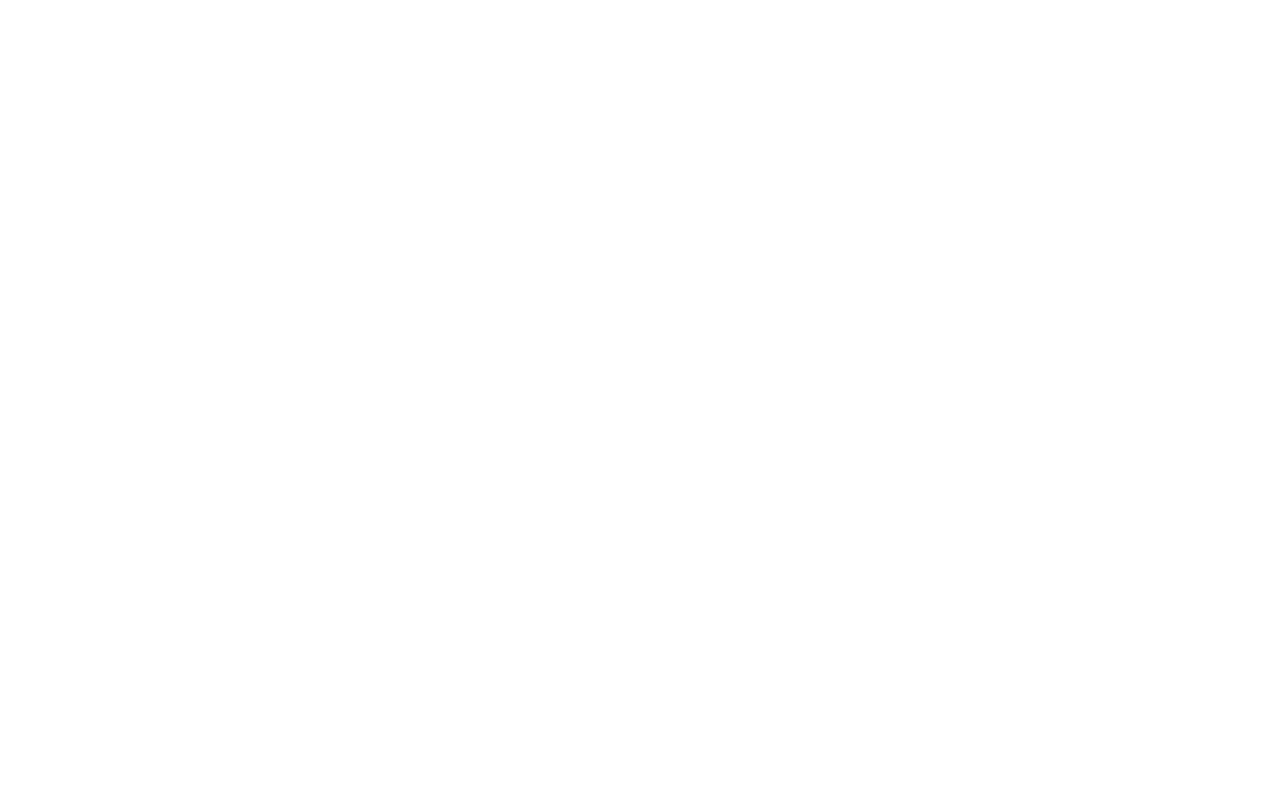
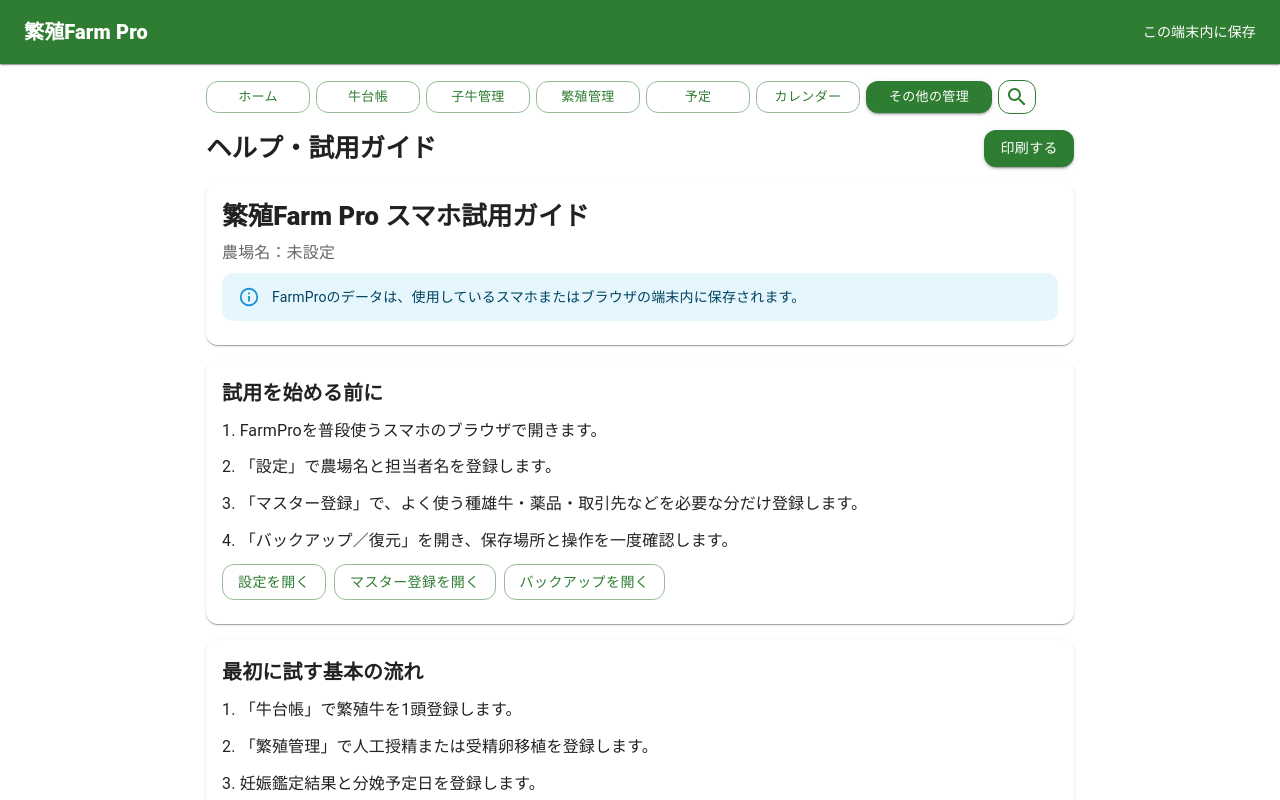
Before and after one commit to farmpro-iwate/FarmPro, a React (Vite) app in the folder client/: page /help in a window 1280 px wide. Before the commit this address led to /login. Shown: the top 800 px of the page. Built offline with nearby package versions, Linux system fonts and the light colour scheme.

Commit message:
Starter Pack 244: remove auth guard and logout

```diff
--- a/client/src/components/AppLayout.tsx
+++ b/client/src/components/AppLayout.tsx
@@ -1,8 +1,7 @@
 import { MouseEvent, ReactNode, useState } from 'react';
-import { Link as RouterLink, Navigate, useLocation } from 'react-router-dom';
-import { AppBar, Box, Button, Container, Menu, MenuItem, Stack, Toolbar, Typography } from '@mui/material';
+import { Link as RouterLink, useLocation } from 'react-router-dom';
+import { AppBar, Box, Button, Container, Menu, MenuItem, Toolbar, Typography } from '@mui/material';
 import { GlobalAnimalSearch } from './GlobalAnimalSearch';
-import { getCurrentUser, isLoggedIn, logout } from '../services/authClient';
 
 type Props = { children: ReactNode };
 type NavItem = { label: string; path: string };
@@ -15,9 +14,6 @@ function isActiveNavItem(currentPath: string, itemPath: string) {
 export function AppLayout({ children }: Props) {
   const location = useLocation();
   const [menuAnchor, setMenuAnchor] = useState<null | HTMLElement>(null);
-  const user = getCurrentUser();
-
-  if (!isLoggedIn()) return <Navigate to="/login" replace state={{ from: location.pathname }} />;
 
   const primaryItems: NavItem[] = [
     { label: 'ホーム', path: '/' },
@@ -58,10 +54,9 @@ export function AppLayout({ children }: Props) {
           <Typography component={RouterLink} to="/" aria-label="ホームへ戻る" variant="h6" sx={{ flexGrow: 1, fontWeight: 800, fontSize: { xs: '1.05rem', sm: '1.25rem' }, color: 'inherit', textDecoration: 'none', width: 'fit-content', '&:focus-visible': { outline: '2px solid currentColor', outlineOffset: 4, borderRadius: 1 } }}>
             繁殖Farm Pro
           </Typography>
-          <Stack direction="row" spacing={1} alignItems="center">
-            <Typography variant="body2" sx={{ display: { xs: 'none', sm: 'block' } }}>{user?.farmName}</Typography>
-            <Button color="inherit" size="small" onClick={logout}>ログアウト</Button>
-          </Stack>
+          <Typography variant="body2" sx={{ display: { xs: 'none', sm: 'block' } }}>
+            この端末内に保存
+          </Typography>
         </Toolbar>
       </AppBar>
 
```
